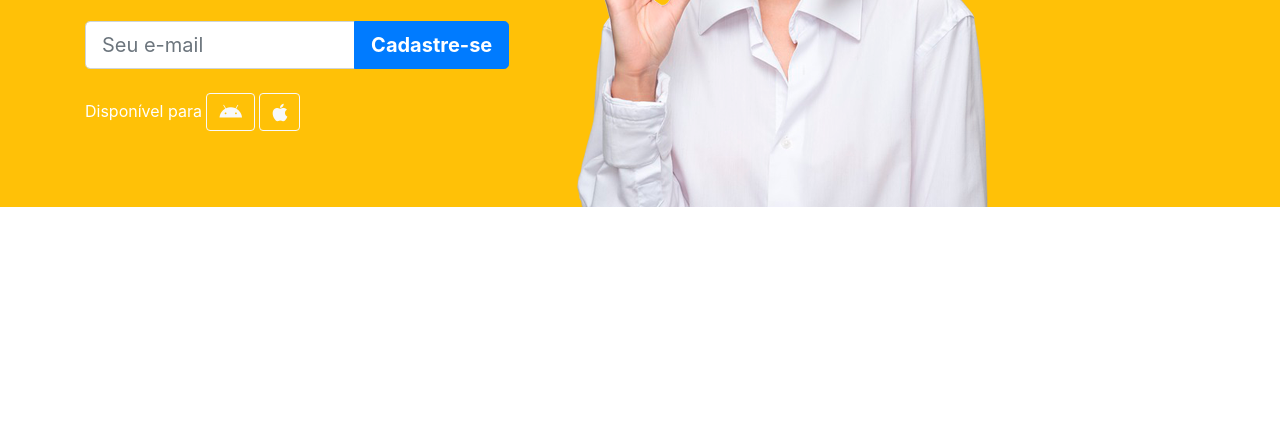
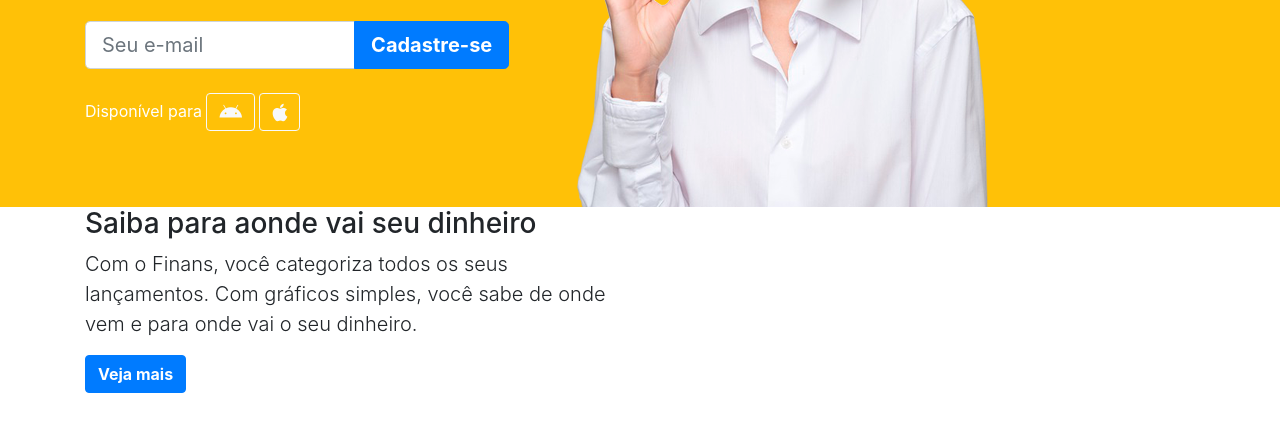
Before and after one commit to juanjovita/PROJETO-FINANS, a plain HTML site: page index.html in a window 1280 px wide. Shown: the part 367-798 px from the top of the page. Drawn offline with nearby package versions, Linux system fonts and the light colour scheme.

Commit message:
1 file modified

```diff
--- a/index.html
+++ b/index.html
@@ -91,7 +91,23 @@
     <!--Fim da sessão-->
 
     <section>
+    <div class="container">
+    <div class="row">
+    <div class="col-md-6 d-flex">
+      <div class="align-self-center">
+    <h3>Saiba para aonde vai seu dinheiro</h3>
+  <p class="lead">Com o Finans, você categoriza todos os seus lançamentos. Com gráficos simples, você sabe de onde vem e para onde vai o seu dinheiro.</p>
 
+<button type="button" class="btn btn-primary"> <strong>Veja mais</strong></button>
+</div>
+</div>
+</form>
+</div>
+  <!--Imagem-->
+<div class="col-md-6">
+<img src="" alt="">
+</div>
+  </div>
     </section>
 
     <!-- JavaScript (Opcional) -->
```
